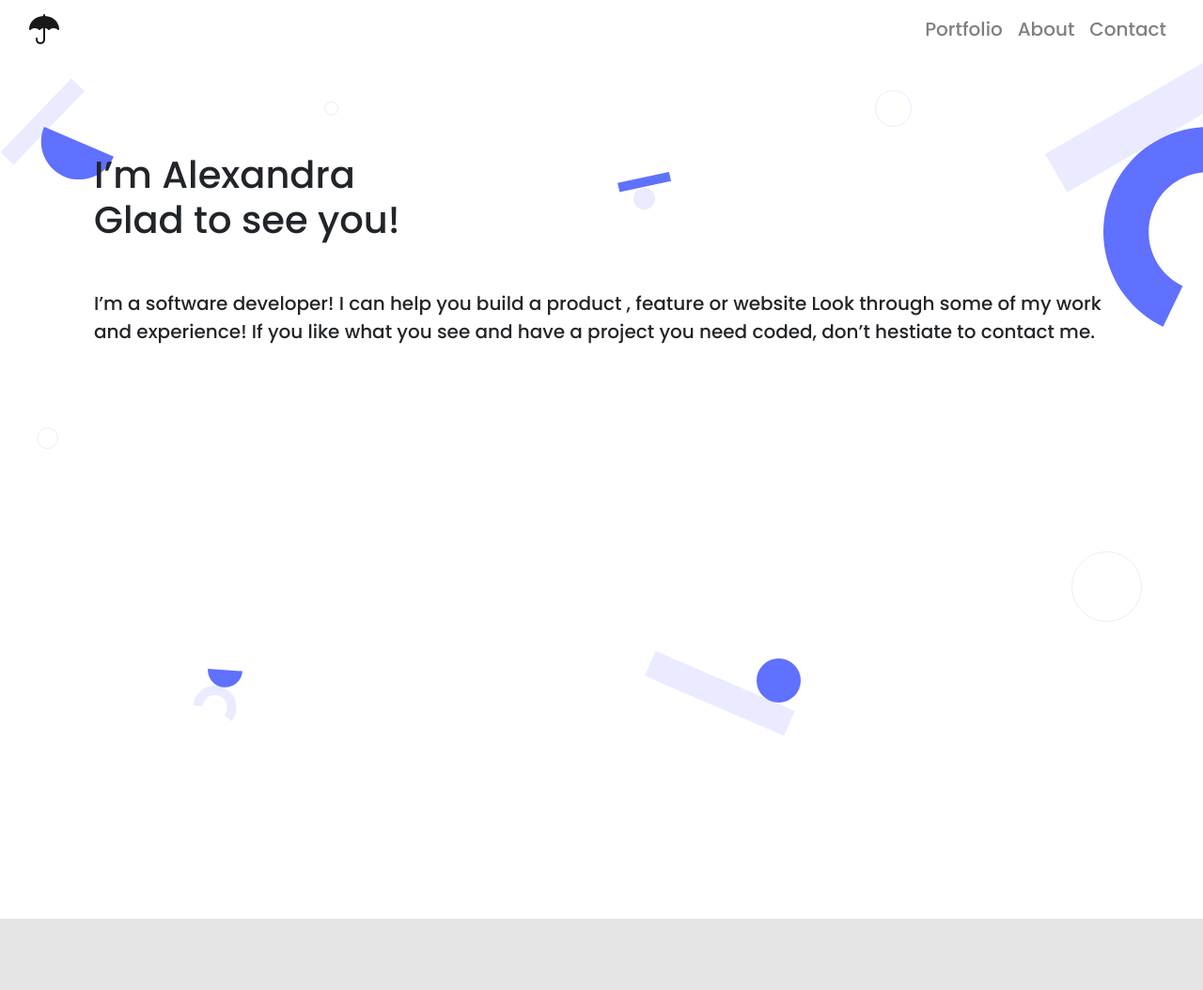
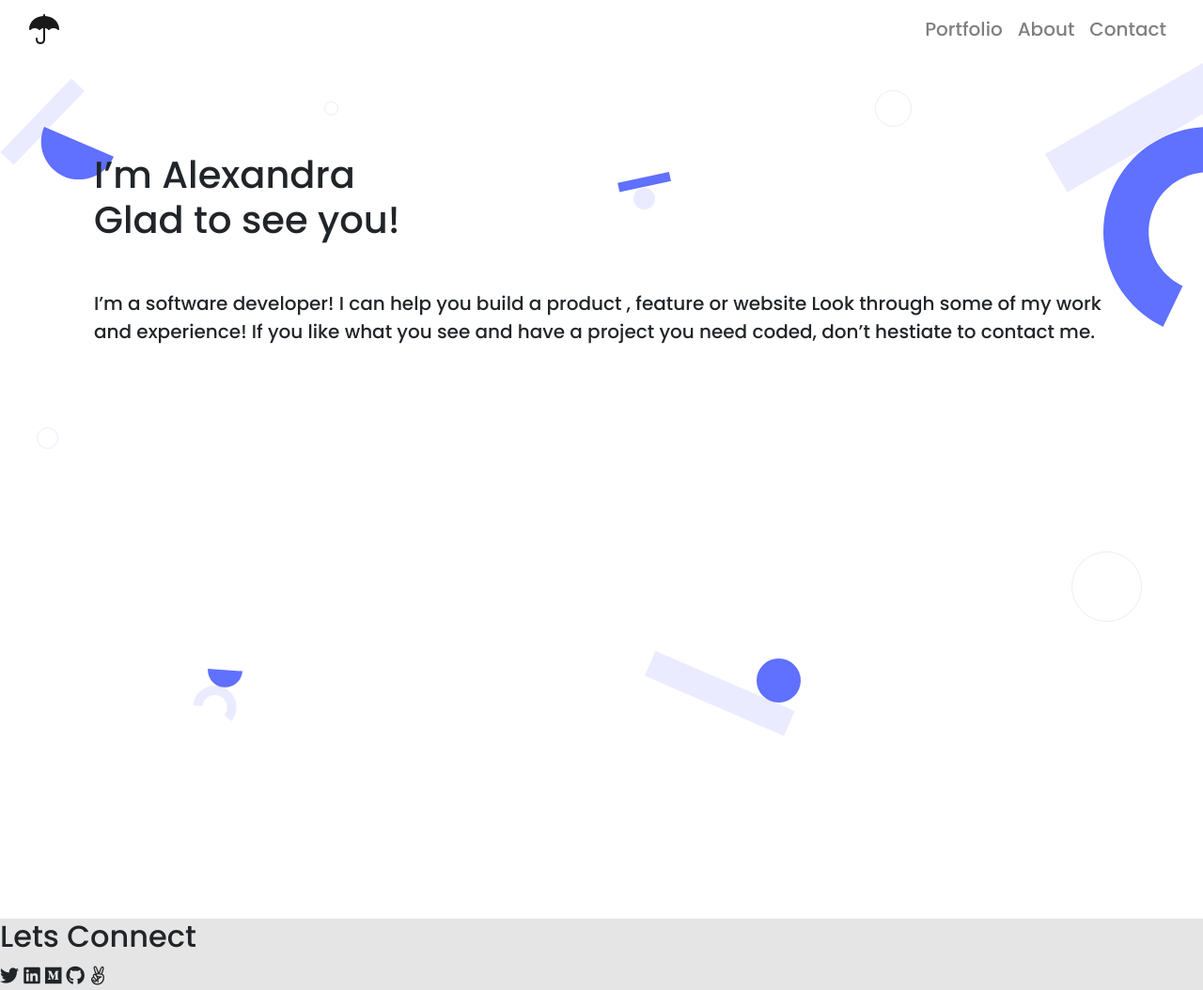
Before and after one commit to tacettinkustu/Webpage-with-Bootstrap, a plain HTML site: page index.html in a window 1280 px wide. Shown: the whole page at 94% size. Before the commit the page ends 978 px from the top, so only its background shows below. Drawn offline with nearby package versions, Linux system fonts and the light colour scheme.

Commit message:
Add footer section with icons

```diff
--- a/index.html
+++ b/index.html
@@ -28,6 +28,7 @@
       rel="stylesheet"
     />
   </head>
+  <link rel="stylesheet" href="https://pro.fontawesome.com/releases/v5.10.0/css/all.css"/>
   <body>
     <nav
       class="navbar navbar-expand-lg navbar-light bg-light bg-white"
@@ -86,5 +87,13 @@
         you see and have a project you need coded, don’t hestiate to contact me.
       </p>
     </div>
+    <footer>
+      <h2>Lets Connect</h2>
+      <i class="fab fa-twitter"></i>
+      <i class="fab fa-linkedin"></i>
+      <i class="fab fa-medium"></i>
+      <i class="fab fa-github"></i>
+      <i class="fab fa-angellist"></i>
+    </footer>
   </body>
 </html>
```
